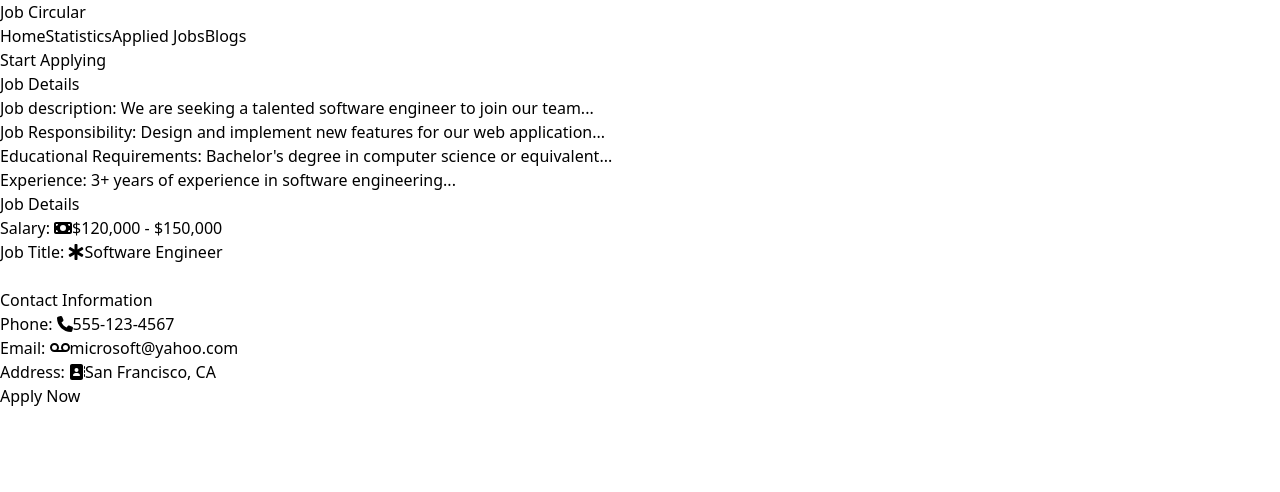
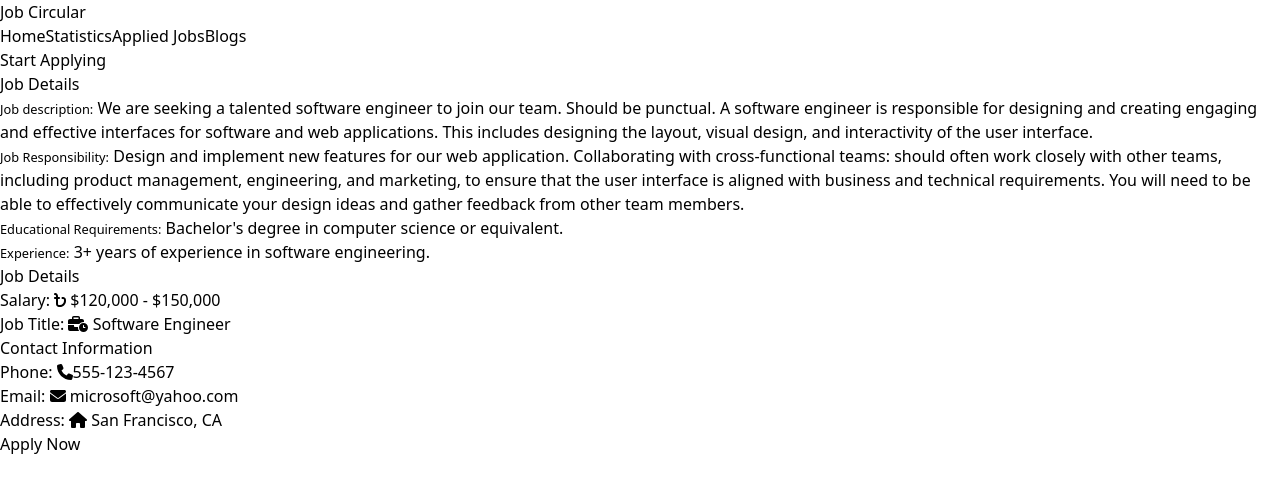
Before and after one commit to Shahinur2010/assignment-9, a React (Vite) app: page /job/1 in a window 1280 px wide. Shown: the top 492 px of the page. Built offline with nearby package versions, Linux system fonts and the light colour scheme.

Commit message:
applied jobs added

```diff
--- a/public/featuredJobs.json
+++ b/public/featuredJobs.json
@@ -8,10 +8,10 @@
         "remote": false,
         "fulltime": true,
         "salary": "$120,000 - $150,000",
-        "jobDescription": "We are seeking a talented software engineer to join our team...",
-        "jobResponsibility": "Design and implement new features for our web application...",
-        "educationalRequirements": "Bachelor's degree in computer science or equivalent...",
-        "experience": "3+ years of experience in software engineering...",
+        "jobDescription": "We are seeking a talented software engineer to join our team. Should be punctual. A software engineer is responsible for designing and creating engaging and effective interfaces for software and web applications. This includes designing the layout, visual design, and interactivity of the user interface.",
+        "jobResponsibility": "Design and implement new features for our web application. Collaborating with cross-functional teams: should often work closely with other teams, including product management, engineering, and marketing, to ensure that the user interface is aligned with business and technical requirements. You will need to be able to effectively communicate your design ideas and gather feedback from other team members.",
+        "educationalRequirements": "Bachelor's degree in computer science or equivalent.",
+        "experience": "3+ years of experience in software engineering.",
         "contactInfo": {
             "phone": "555-123-4567",
             "email": "microsoft@yahoo.com"
@@ -26,10 +26,10 @@
         "remote": true,
         "fulltime": true,
         "salary": "$90,000 - $120,000",
-        "jobDescription": "We are seeking an experienced marketing manager to lead our team...",
-        "jobResponsibility": "Develop and implement marketing strategies to drive revenue...",
-        "educationalRequirements": "Bachelor's degree in marketing or related field...",
-        "experience": "5+ years of experience in marketing management...",
+        "jobDescription": "We are seeking an experienced marketing manager to lead our team. He/She should achieve the target of selling monthly. Sincerity is must. Should always be positive minded. Should try to fulfill the goal of sales of the company.",
+        "jobResponsibility": "Develop and implement marketing strategies to drive revenue. He/ She should work closely with other teams, including product management, engineering, and marketing, to ensure that the user interface is aligned with business and technical requirements. You will need to be able to effectively communicate your design ideas and gather feedback from other team members.",
+        "educationalRequirements": "Bachelor's degree in marketing or related field.",
+        "experience": "5+ years of experience in marketing management.",
         "contactInfo": {
             "phone": "555-123-4567",
             "email": "apple@gmail.com"
@@ -44,10 +44,10 @@
         "remote": false,
         "fulltime": true,
         "salary": "$100,000 - $130,000",
-        "jobDescription": "We are seeking a talented product designer to join our team...",
-        "jobResponsibility": "Design and prototype new features for our mobile app...",
-        "educationalRequirements": "Bachelor's degree in design or related field...",
-        "experience": "3+ years of experience in product design...",
+        "jobDescription": "We are seeking a talented product designer to join our team. Should be punctual. Sincerity is must. Should always be positive minded. A designer is responsible for designing and creating engaging and effective interfaces for software and web applications. This includes designing the layout, visual design, and interactivity of the user interface.",
+        "jobResponsibility": "Design and prototype new features for our mobile app. Collaborating with cross-functional teams: Mobile app designers often work closely with other teams, including product management, engineering, and marketing, to ensure that the user interface is aligned with business and technical requirements. You will need to be able to effectively communicate your design ideas and gather feedback from other team members.",
+        "educationalRequirements": "Bachelor's degree in design or related field.",
+        "experience": "3+ years of experience in product design.",
         "contactInfo": {
             "phone": "555-123-4567",
             "email": "amazon@hotmail.com"
@@ -62,10 +62,10 @@
         "remote": false,
         "fulltime": false,
         "salary": "$40,000 - $60,000 (base + commission)",
-        "jobDescription": "We are seeking a motivated sales representative to join our team...",
-        "jobResponsibility": "Prospect and close deals with new customers...",
-        "educationalRequirements": "High school diploma or equivalent...",
-        "experience": "1+ years of experience in sales...",
+        "jobDescription": "We are seeking a motivated sales representative to join our team. Should be punctuale Sincerity is must. Should always be positive minded. He/She should achieve the target of selling monthly.",
+        "jobResponsibility": "Prospect and close deals with new customers. Collaborating with cross-functional teams: a sales representative often work closely with other teams, including product management, engineering, and marketing, to ensure that the user interface is aligned with business and technical requirements. You will need to be able to effectively communicate your design ideas and gather feedback from other team members.",
+        "educationalRequirements": "High school diploma or equivalent.",
+        "experience": "1+ years of experience in sales.",
         "contactInfo": {
             "phone": "555-123-4567",
             "email": "teslr@yahoo.com"
@@ -80,10 +80,10 @@
         "remote": false,
         "fulltime": true,
         "salary": "$80,000 - $100,000",
-        "jobDescription": "We are seeking a skilled data analyst to join our team...",
-        "jobResponsibility": "Collect, analyze, and interpret large datasets to help drive business decisions...",
-        "educationalRequirements": "Bachelor's degree in a quantitative field (e.g. mathematics, statistics, computer science)...",
-        "experience": "2+ years of experience in data analysis...",
+        "jobDescription": "We are seeking a skilled data analyst to join our team. A data analyst is responsible for engaging and effective data analysis in software and web applications. This includes designing the layout, visual design, and interactivity of the user interface. Should always be positive minded.",
+        "jobResponsibility": "Collect, analyze, and interpret large datasets to help drive business decisions. Should often work closely with other teams, including product management, engineering, and marketing, to ensure that the user interface is aligned with business and technical requirements. You will need to be able to effectively communicate your design ideas and gather feedback from other team members.",
+        "educationalRequirements": "Bachelor's degree in a quantitative field (e.g. mathematics, statistics, computer science).",
+        "experience": "2+ years of experience in data analysis.",
         "contactInfo": {
             "phone": "555-123-4567",
             "email": "google@gmail.com"
@@ -98,10 +98,10 @@
         "remote": true,
         "fulltime": true,
         "salary": "$90,000 - $120,000",
-        "jobDescription": "We are seeking a talented UX researcher to join our team...",
-        "jobResponsibility": "Design and conduct user research studies to inform product design decisions...",
-        "educationalRequirements": "Bachelor's degree in psychology, human-computer interaction, or related field...",
-        "experience": "3+ years of experience in UX research...",
+        "jobDescription": "We are seeking a talented UX researcher to join our team. A UI/UX (User Interface/User Experience) designer is responsible for designing and creating engaging and effective interfaces for software and web applications. This includes designing the layout, visual design, and interactivity of the user interface",
+        "jobResponsibility": "Design and conduct user research studies to inform product design decisions. Collaborating with cross-functional teams: UI/UX designers often work closely with other teams, including product management, engineering, and marketing, to ensure that the user interface is aligned with business and technical requirements. You will need to be able to effectively communicate your design ideas and gather feedback from other team members.",
+        "educationalRequirements": "Bachelor's degree in psychology, human-computer interaction, or related field.",
+        "experience": "3+ years of experience in UX research.",
         "contactInfo": {
             "phone": "555-123-4567",
             "email": "netflix@yahoo.com"
--- /dev/null
+++ b/src/components/AppliedJobsInfo.jsx
@@ -0,0 +1,27 @@
+import React from 'react';
+
+const AppliedJobsInfo = ({ appliedJob }) => {
+    const { id, companyLogo, jobTitle, companyName, fulltime, remote, salary, location } = appliedJob;
+    return (
+        <div className='p-2 bg-purple-400'>
+            <button className='bg-violet-400 rounded-md p-1 me-2'>Filter Full-time</button>
+            <button className='bg-violet-400 rounded-md p-1 me-2'>Filter Remote</button>
+            <div className='flex'>
+                <div>
+                    <img className='w-36 rounded-md mx-auto' src={companyLogo} alt="" />
+                    <h1>{jobTitle}</h1>
+                    <p>{companyName}</p>
+                    <button className='bg-violet-200 rounded-md p-1 me-2'>{fulltime ? 'Full-time' : 'Part-time'}</button>
+                    <button className='bg-violet-200 rounded-md p-1'>{remote ? 'Remote' : 'On-site'}</button>
+                    <p>{location}</p>
+                    <p>{salary}</p>
+                </div>
+                <div>
+                    <Link to={`/job/${id}`}><button className='bg-violet-200 rounded-md p-2'>View Details</button></Link>
+                </div>
+            </div>
+        </div>
+    );
+};
+
+export default AppliedJobsInfo;
--- a/src/components/Blogs.jsx
+++ b/src/components/Blogs.jsx
@@ -2,7 +2,7 @@ import React from 'react';
 
 const Blogs = () => {
     return (
-        <div className='text-xl font-semibold my-6 p-4'>
+        <div className='text-lg font-semibold my-6 p-4 text-start'>
             <h1 className='text-center font-bold text-3xl my-6'>Answers of the required questions</h1>
             <div className='my-4'>1. React's Context API is a popular choice for global state. The React Context API is designed for prop drilling· This means that the props can be accessed from any component. It makes it possible to pass data from parent to children nested deep down the component tree directly, instead of passing it down through a chain of props.
             </div>
--- a/src/components/Job.jsx
+++ b/src/components/Job.jsx
@@ -2,7 +2,8 @@ import React, { useState } from 'react';
 import { useEffect } from 'react';
 import { Link, useLoaderData, useParams } from 'react-router-dom';
 import { FontAwesomeIcon } from '@fortawesome/react-fontawesome'
-import { faAddressBook, faMoneyBill, faPhone, faStarOfLife, faVoicemail } from '@fortawesome/free-solid-svg-icons'
+import { faBangladeshiTakaSign, faBusinessTime, faEnvelope, faHome,  faPhone } from '@fortawesome/free-solid-svg-icons'
+import { addToDb } from '../utilities/fakedb';
 
 
 const Job = () => {
@@ -24,24 +25,23 @@ const [data, setData] = useState([]);
         <div>
             <h1 className='text-center font-semibold text-4xl my-2'>Job Details</h1>
             <div className='flex'>
-                <div className='text-start my-2 p-4'>
-                    <p>Job description: {jobDescription}</p>
-                    <p>Job Responsibility: {jobResponsibility}</p>
-                    <p>Educational Requirements: {educationalRequirements
+                <div className='text-start text-lg w-[60%] p-8'>
+                    <p className='mb-2'><small className='font-semibold text-lg'>Job description:</small> {jobDescription}</p>
+                    <p className='mb-2'><small className='font-semibold text-lg'>Job Responsibility:</small> {jobResponsibility}</p>
+                    <p className='mb-2'><small className='font-semibold text-lg'>Educational Requirements:</small> {educationalRequirements
                     }</p>
-                    <p>Experience: {experience}</p>
+                    <p><small className='font-semibold text-lg'>Experience:</small> {experience}</p>
                 </div>
-                <div className='text-center'>
-                    <h1>Job Details</h1>
-                    <p>Salary: <FontAwesomeIcon className='w-6 h-6' icon={faMoneyBill} />{salary}</p>
-                    <p>Job Title: <FontAwesomeIcon className='w-6 h-6' icon={faStarOfLife} />{jobTitle}</p>
-                    <br />
-                    <h1>Contact Information</h1>
-                    <p>Phone: <FontAwesomeIcon className='w-6 h-6' icon={faPhone} />{contactInfo?.phone}</p>
-                    <p>Email: <FontAwesomeIcon className='w-6 h-6' icon={faVoicemail} />{contactInfo?.email}</p>
-                    <p>Address: <FontAwesomeIcon className='w-6 h-6' icon={faAddressBook} />{location}</p>
+                <div className='text-start text-lg mt-6'>
+                    <h1 className='font-semibold my-2'>Job Details</h1>
+                    <p>Salary: <FontAwesomeIcon className='w-4 h-4' icon={faBangladeshiTakaSign} /> {salary}</p>
+                    <p>Job Title: <FontAwesomeIcon className='w-4 h-4' icon={faBusinessTime} /> {jobTitle}</p>
+                    <h1 className='font-semibold mt-2'>Contact Information</h1>
+                    <p>Phone: <FontAwesomeIcon className='w-4 h-4' icon={faPhone} />{contactInfo?.phone} </p>
+                    <p>Email: <FontAwesomeIcon className='w-4 h-4' icon={faEnvelope} /> {contactInfo?.email}</p>
+                    <p>Address: <FontAwesomeIcon className='w-4 h-4' icon={faHome} /> {location}</p>
+                    <Link to='/appliedJobs'><button onClick={addToDb(id)} className='bg-violet-200 rounded-md p-2 my-1'>Apply Now</button></Link>
                 </div>
-                <Link to='/appliedJobs'><button className='bg-violet-200 rounded-md p-2'>Apply Now</button></Link>
             </div>
         </div>
     );
--- /dev/null
+++ b/src/loaders/appliedJobsLoader.js
@@ -0,0 +1,23 @@
+import { getAppliedJob } from "../utilities/fakedb";
+
+
+const appliedJobsLoader = async() =>{
+const loadedJobs = await fetch ('/public/featuredJobs.json')
+const jobs = await loadedJobs.json();
+
+const storedJob = getAppliedJob();
+console.log(storedJob)
+const savedJob = [];
+
+for(const id in storedJob){
+    const addedJob = jobs.find(job => job.id === id)
+    if(addedJob){
+        const quantity = storedJob[id];
+        addedJob.quantity = quantity;
+        savedJob.push(addedJob);
+    }
+}
+return savedJob;
+}
+
+export default appliedJobsLoader;
--- a/src/main.jsx
+++ b/src/main.jsx
@@ -15,6 +15,7 @@ import AppliedJobs from './components/AppliedJobs';
 import FeaturedJobs from './components/FeaturedJobs';
 import Job from './components/Job';
 import JobCategoryList from './components/JobCategoryList';
+import appliedJobsLoader from './loaders/appliedJobsLoader';
 
 const router = createBrowserRouter([
   {
@@ -42,7 +43,8 @@ const router = createBrowserRouter([
       },
       {
         path: '/appliedJobs',
-        element: <AppliedJobs></AppliedJobs>
+        element: <AppliedJobs></AppliedJobs>,
+        loader: appliedJobsLoader
       },
       {
         path: '/blogs',
--- a/src/utilities/fakedb.js
+++ b/src/utilities/fakedb.js
@@ -1,74 +1,44 @@
 // use local storage to manage cart data
 const addToDb = id => {
-    let shoppingCart = getShoppingCart();
+    let appliedJob = getAppliedJob();
     // add quantity
-    const quantity = shoppingCart[id];
+    const quantity = appliedJob[id];
     if (!quantity) {
-        shoppingCart[id] = 1;
+        appliedJob[id] = 1;
     }
     else {
         const newQuantity = quantity + 1;
-        shoppingCart[id] = newQuantity;
+        appliedJob[id] = newQuantity;
     }
-    localStorage.setItem('shopping-cart', JSON.stringify(shoppingCart));
+    localStorage.setItem('applied-job', JSON.stringify(appliedJob));
 }
 
 const removeFromDb = id => {
-    const shoppingCart = getShoppingCart();
-    if (id in shoppingCart) {
-        delete shoppingCart[id];
-        localStorage.setItem('shopping-cart', JSON.stringify(shoppingCart));
+    const appliedJob = getAppliedJob();
+    if (id in appliedJob) {
+        delete appliedJob[id];
+        localStorage.setItem('applied-job', JSON.stringify(appliedJob));
     }
 }
 
-const getShoppingCart = () => {
-    let shoppingCart = {};
+const getAppliedJob = () => {
+    let appliedJob = {};
 
     //get the shopping cart from local storage
-    const storedCart = localStorage.getItem('shopping-cart');
-    if (storedCart) {
-        shoppingCart = JSON.parse(storedCart);
+    const storedJob = localStorage.getItem('applied-job');
+    if (storedJob) {
+        appliedJob = JSON.parse(storedJob);
     }
-    return shoppingCart;
+    return appliedJob;
 }
 
-const deleteShoppingCart = () => {
-    localStorage.removeItem('shopping-cart');
+const deleteAppliedJob = () => {
+    localStorage.removeItem('applied-job');
 }
 
 export {
     addToDb,
     removeFromDb,
-    getShoppingCart,
-    deleteShoppingCart
+    getAppliedJob,
+    deleteAppliedJob
 }
-
-
-// import { getShoppingCart } from "../utilities/fakedb";
-
-// const cartProductsLoader = async() =>{
-// const loadedProducts = await fetch ('products.json');
-// const products = await loadedProducts.json();
-
-// // if cart data is in database, async await should be used
-// const storedCart = getShoppingCart();
-// const savedCart = [];
-
-// for(const id in storedCart){
-//     const addedProduct = products.find(pd => pd.id === id)
-//     if(addedProduct){
-//         const quantity = storedCart[id];
-//         addedProduct.quantity = quantity;
-//         savedCart.push(addedProduct);
-//     }
-// }
-
-// // if needed multiple return
-// // return [products, savedCart]
-// // another Option
-// // return {products, cart: savedCart}
-
-// return savedCart;
-// }
-
-// export default cartProductsLoader;
```
Also changed, not shown: src/components/AppliedJobs.jsx (+8 -0 lines), src/components/JobDetails.jsx (deleted, +0 -11 lines), src/components/Statistics.jsx (+0 -7 lines).
